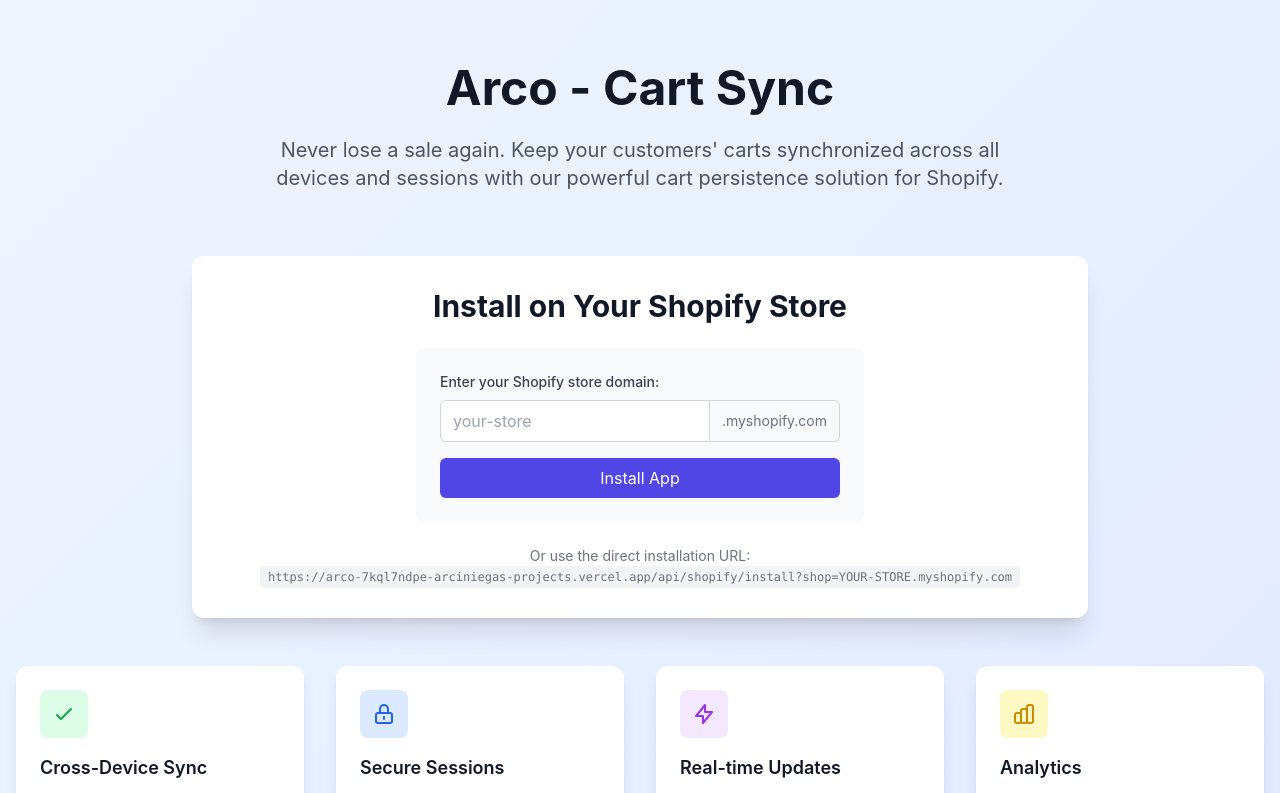
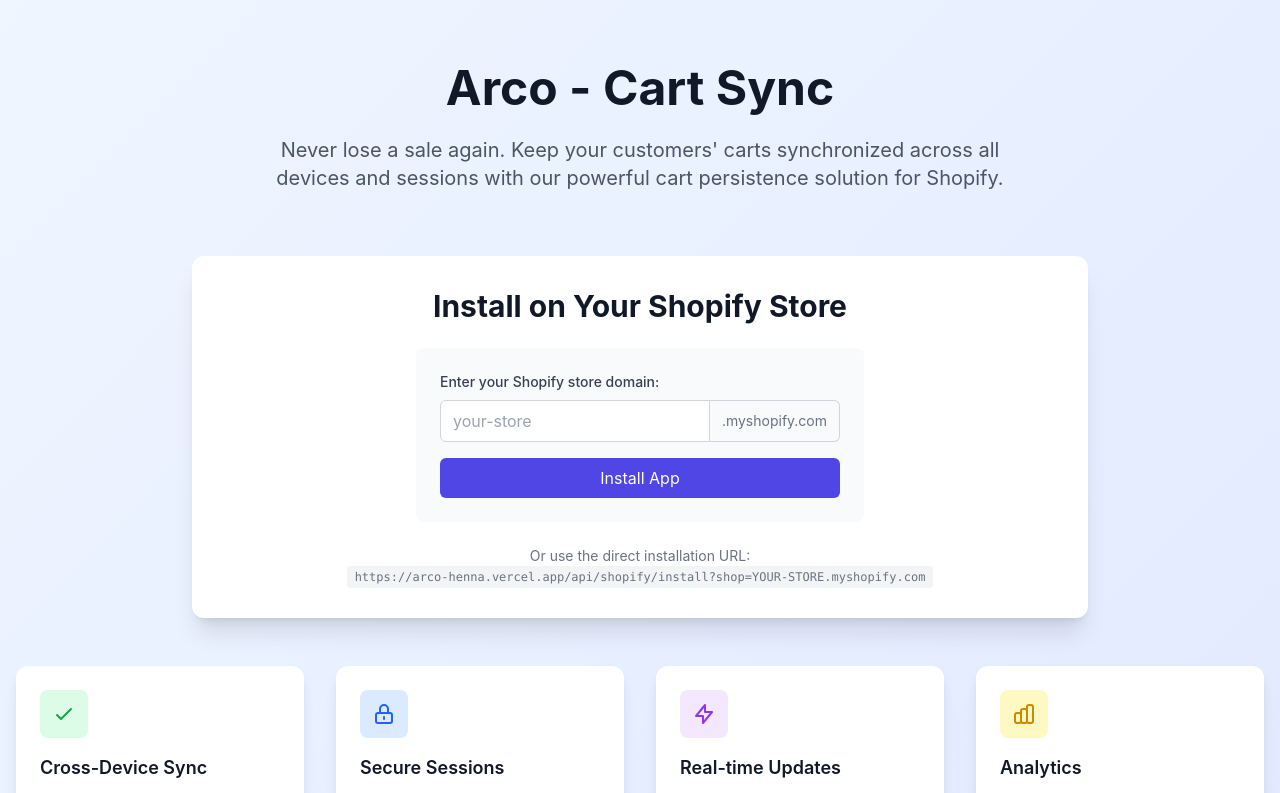
Before and after one commit to chubuntuarc/shopify-cart-sync, a Next.js app: page / in a window 1280 px wide. Shown: the top 793 px of the page. Built offline with nearby package versions, Linux system fonts and the light colour scheme; no server answers.

Commit message:
App update

```diff
--- a/src/app/page.tsx
+++ b/src/app/page.tsx
@@ -238,7 +238,7 @@
             <div className="text-center text-sm text-gray-500">
               <p>Or use the direct installation URL:</p>
               <code className="bg-gray-100 px-2 py-1 rounded text-xs">
-                https://arco-7kql7ndpe-arciniegas-projects.vercel.app/api/shopify/install?shop=YOUR-STORE.myshopify.com
+                https://arco-henna.vercel.app/api/shopify/install?shop=YOUR-STORE.myshopify.com
               </code>
             </div>
           </div>
```
